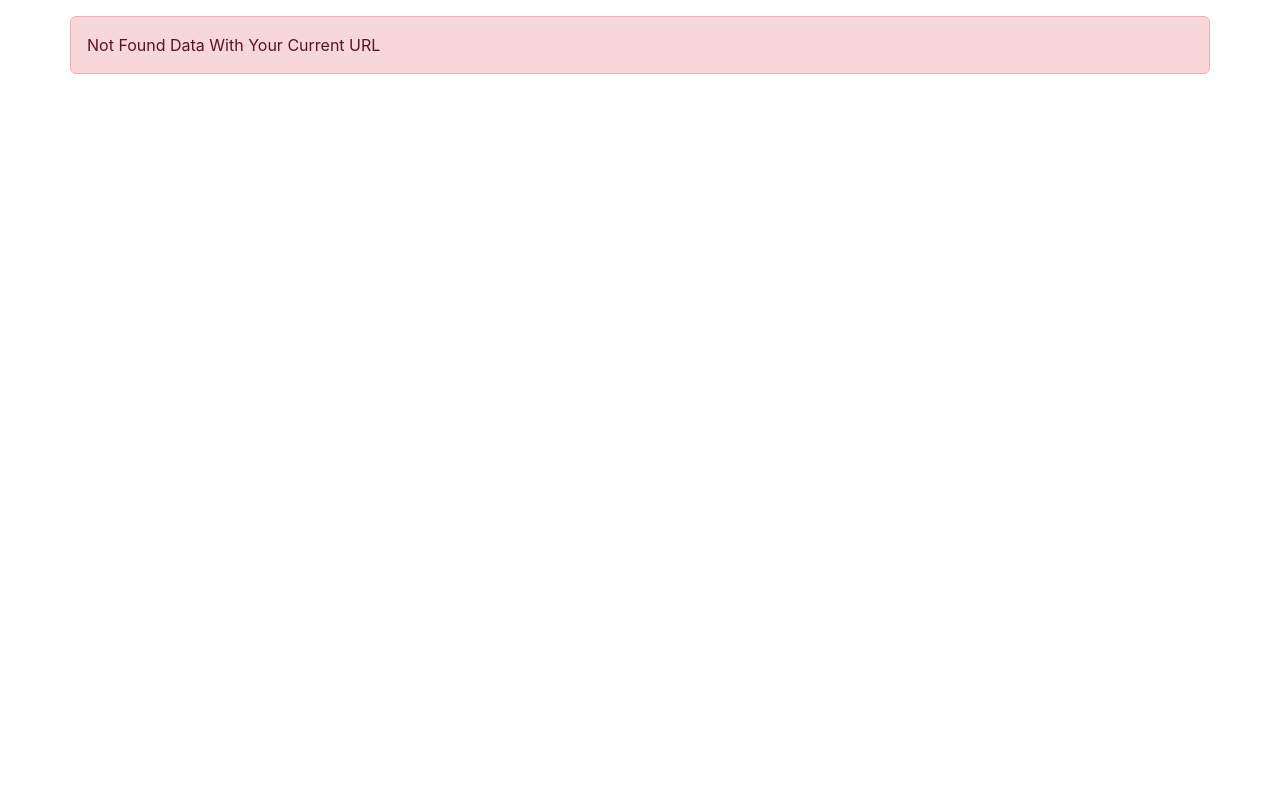
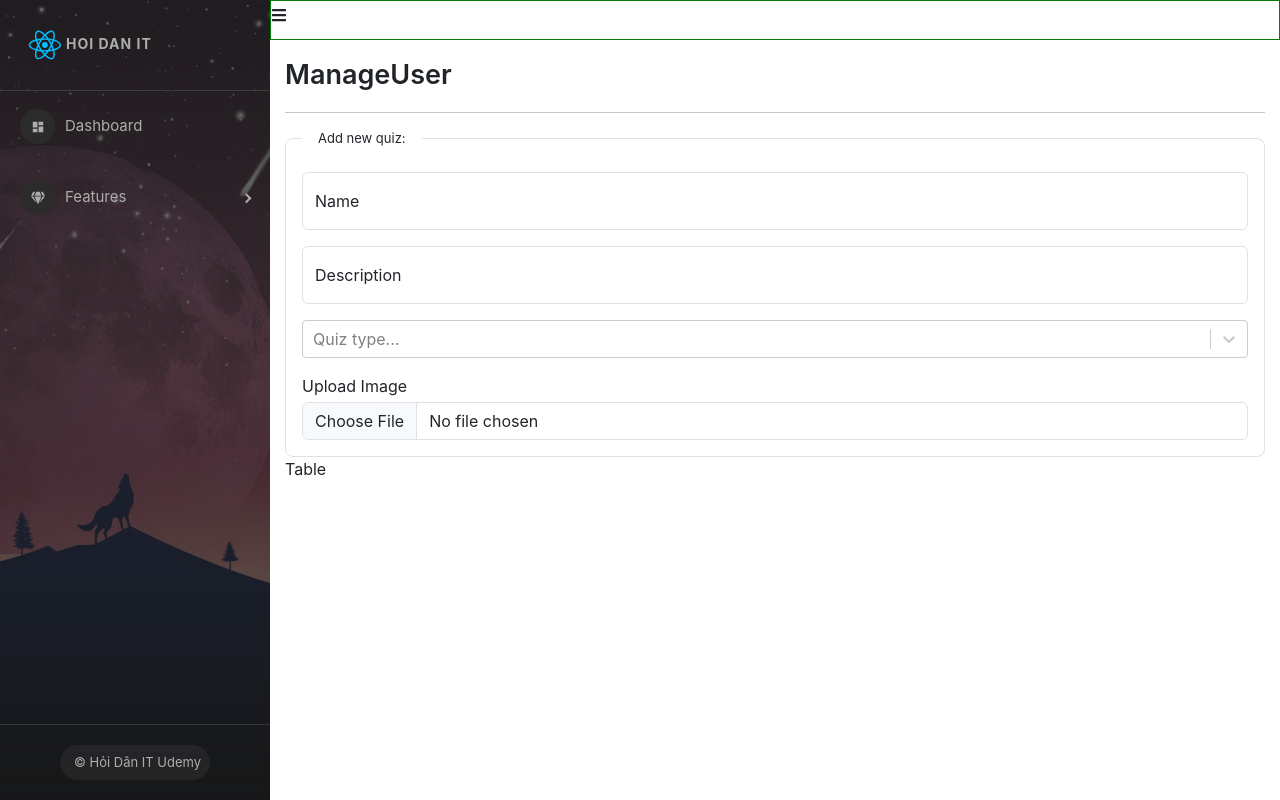
Before and after one commit to baokane/React-Ultilmate_HoiDanIt, a React (Create React App) app: page /admins/manage-quizzes in a window 1280 px wide. Before the commit this address had no page. Built offline with nearby package versions, Linux system fonts and the light colour scheme.

Commit message:
xong video #89

```diff
--- a/package.json
+++ b/package.json
@@ -19,6 +19,7 @@
     "react-redux": "8.0.1",
     "react-router-dom": "6.3.0",
     "react-scripts": "5.0.1",
+    "react-select": "5.4.0",
     "react-toastify": "9.0.7",
     "redux": "4.2.0",
     "redux-devtools-extension": "2.13.9",
--- a/src/Layout.js
+++ b/src/Layout.js
@@ -11,6 +11,7 @@
 import DetailQuiz from './components/User/DetailQuiz';
 import { ToastContainer, toast } from 'react-toastify';
 import 'react-toastify/dist/ReactToastify.css';
+import ManageQuiz from './components/Admin/Content/Quiz/ManageQuiz';
 
 const NotFound = () => {
     return <div className="alert alert-danger container mt-3">Not Found Data With Your Current URL</div>;
@@ -29,6 +30,7 @@
                 <Route path="/admins" element={<Admin />}>
                     <Route index element={<DashBoard />} />
                     <Route path="manage-user" element={<ManageUser />} />
+                    <Route path="manage-quizzes" element={<ManageQuiz />} />
                 </Route>
 
                 <Route path="/login" element={<Login />} />
--- /dev/null
+++ b/src/components/Admin/Content/Quiz/ManageQuiz.js
@@ -0,0 +1,66 @@
+import { useState } from 'react';
+import './ManageQuiz.scss';
+import Select from 'react-select';
+
+const options = [
+    { value: 'EASY', label: 'EASY' },
+    { value: 'MEDIUM', label: 'MEDIUM' },
+    { value: 'HARD', label: 'HARD' },
+];
+
+const ManageQuiz = (props) => {
+    const [name, setName] = useState('');
+    const [description, setDescription] = useState('');
+    const [type, setType] = useState('EASSY');
+    const [image, setImage] = useState(null);
+
+    const handleChangeFile = (e) => {};
+
+    return (
+        <div className="quiz-container">
+            <div className="title">ManageUser</div>
+            <hr />
+            <div className="add-new">
+                <fieldset className="border rounded-3 p-3">
+                    <legend className="float-none w-auto px-3">Add new quiz:</legend>
+                    <div className="form-floating mb-3">
+                        <input
+                            type="text"
+                            className="form-control"
+                            placeholder="Your quiz name"
+                            value={name}
+                            onChange={(e) => setName(e.target.value)}
+                        />
+                        <label>Name</label>
+                    </div>
+                    <div className="form-floating">
+                        <input
+                            type="password"
+                            className="form-control"
+                            placeholder="Description ..."
+                            value={description}
+                            onChange={(e) => setDescription(e.target.value)}
+                        />
+                        <label>Description</label>
+                    </div>
+                    <div className="my-3">
+                        <Select
+                            value={type}
+                            // onChange={this.handleChange}
+                            options={options}
+                            placeholder={'Quiz type...'}
+                        />
+                    </div>
+                    <div className="more-actions form-group">
+                        <label className="mb-1">Upload Image</label>
+                        <input type="file" className="form-control" onChange={(e) => handleChangeFile(e)}></input>
+                    </div>
+                </fieldset>
+            </div>
+            <div className="list-detail">Table</div>
+            <div></div>
+        </div>
+    );
+};
+
+export default ManageQuiz;
--- /dev/null
+++ b/src/components/Admin/Content/Quiz/ManageQuiz.scss
@@ -0,0 +1,12 @@
+.quiz-container {
+    padding: 15px;
+
+    .title {
+        font-size: 27px;
+        font-weight: 600;
+    }
+
+    legend {
+        font-size: 13px;
+    }
+}
--- a/src/components/Admin/SideBar.js
+++ b/src/components/Admin/SideBar.js
@@ -5,9 +5,11 @@
 import { DiReact } from 'react-icons/di';
 import { MdDashboard } from 'react-icons/md';
 import './SideBar.scss';
-import { Link } from 'react-router-dom';
+import { Link, useNavigate } from 'react-router-dom';
 
 const SideBar = (props) => {
+    const navigate = useNavigate();
+
     const { image, collapsed, toggled, handleToggleSidebar } = props;
     return (
         <>
@@ -32,7 +34,7 @@
                         }}
                     >
                         <DiReact size={'3em'} color={'00bfff'} />
-                        <span>Hoi Dan IT</span>
+                        <span onClick={() => navigate('/')}>Hoi Dan IT</span>
                     </div>
                 </SidebarHeader>
 
@@ -49,7 +51,10 @@
                                 Quản lý Users
                                 <Link to="/admins/manage-user" />
                             </MenuItem>
-                            <MenuItem>Quản lý Bài Quiz</MenuItem>
+                            <MenuItem>
+                                Quản lý Bài Quiz
+                                <Link to="/admins/manage-quizzes" />
+                            </MenuItem>
                             <MenuItem>Quản lý Câu Hỏi của bài thi</MenuItem>
                         </SubMenu>
                     </Menu>
--- a/src/components/User/ListQuiz.js
+++ b/src/components/User/ListQuiz.js
@@ -19,7 +19,7 @@
         }
     };
 
-    console.log('arr quiz, ', arrQuiz);
+    // console.log('arr quiz, ', arrQuiz);
     return (
         <div className="list-quiz-container container">
             {arrQuiz &&
--- a/src/components/User/ModalResult.js
+++ b/src/components/User/ModalResult.js
@@ -8,7 +8,7 @@
     const handleClose = () => setShow(false);
     // const handleShow = () => setShow(true);
 
-    console.log('>>> check data:', dataModalResult);
+    // console.log('>>> check data:', dataModalResult);
 
     return (
         <>
```
Also changed, not shown: src/components/User/DetailQuiz.js (+9 -8 lines), 1 other file (tests, documents, lock files or other folders).
